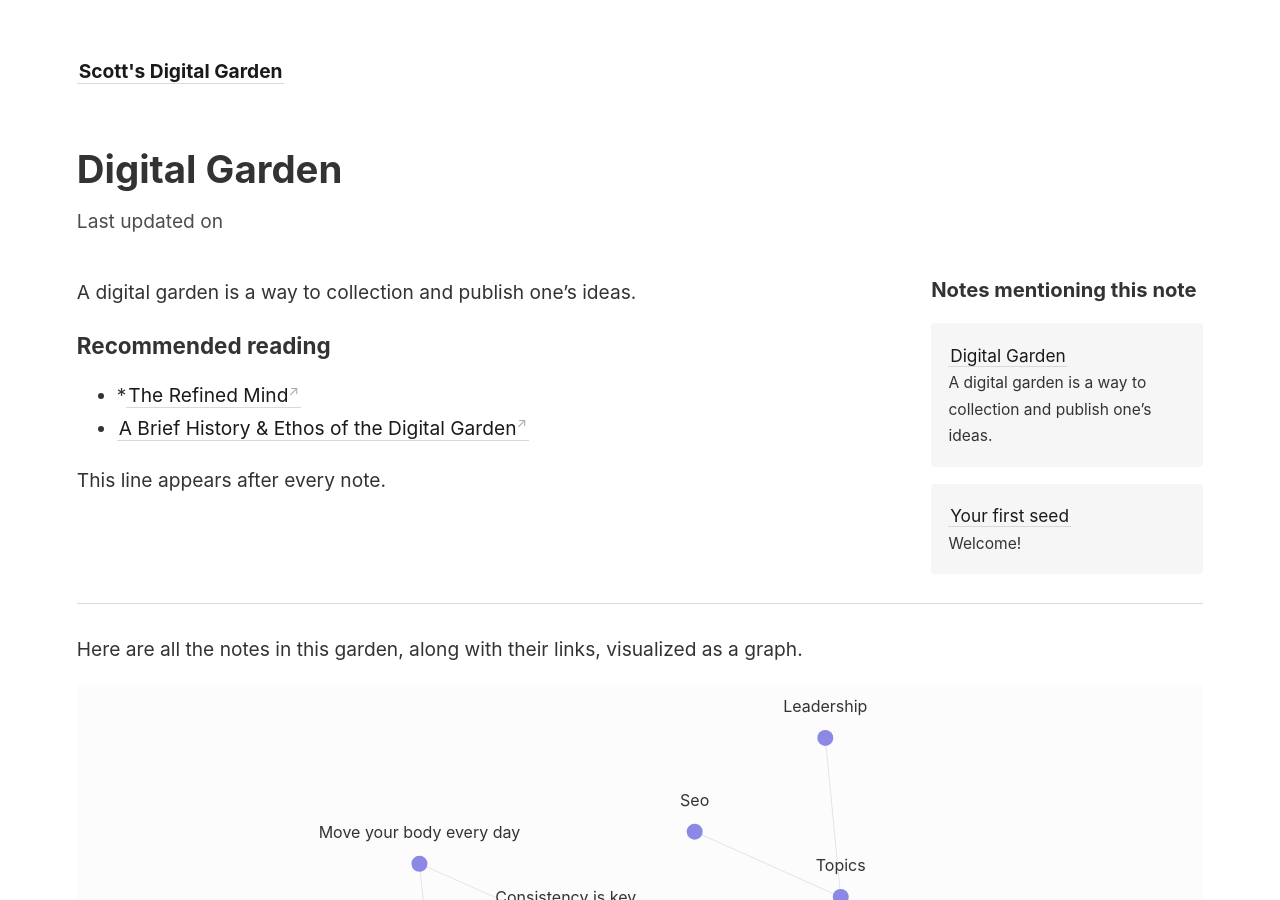
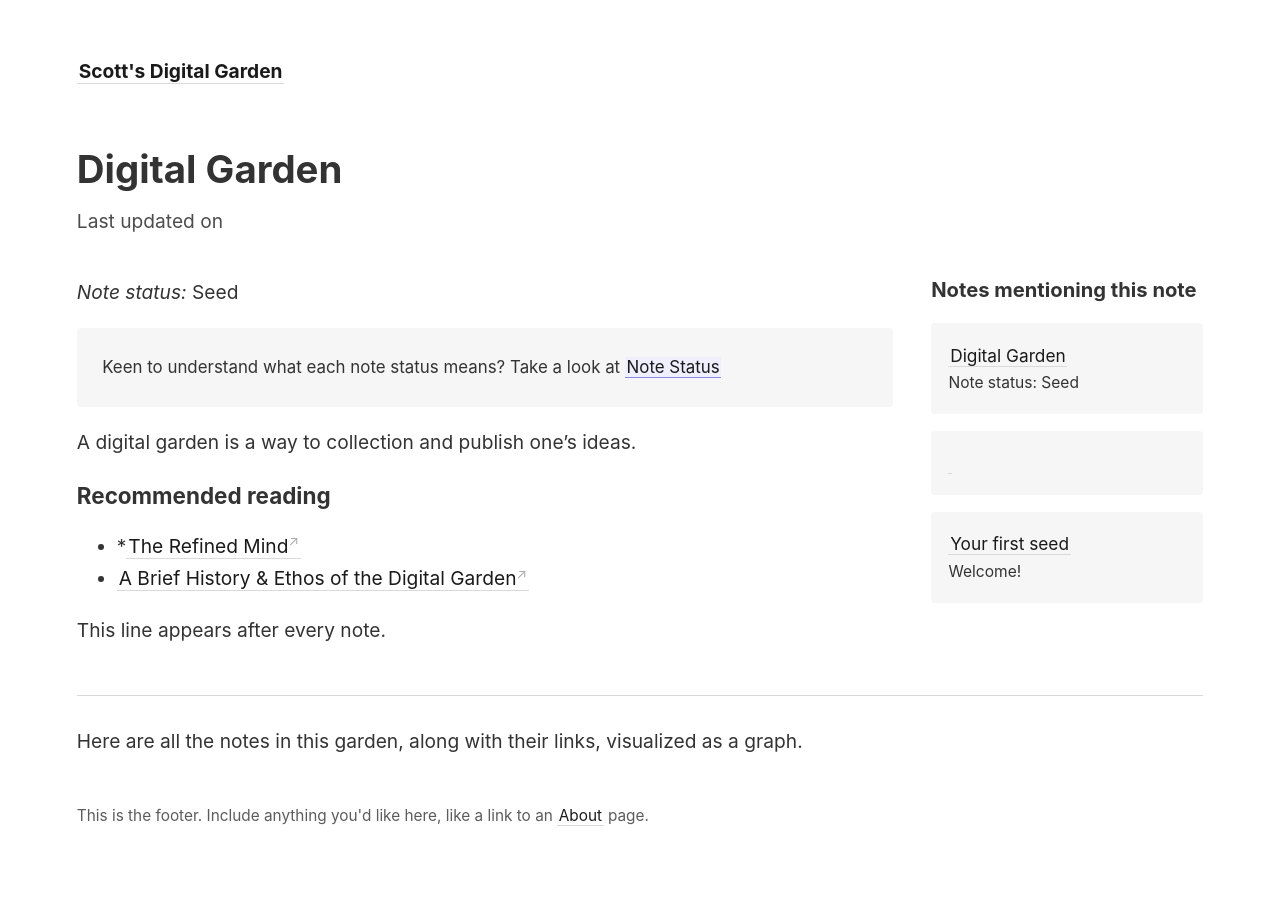
Before and after one commit to scott-salter/garden, a Jekyll site: the page built from _notes/Digital Garden.md, in a window 1280 px wide and 900 px high. Built offline with Jekyll 4.4.1, drawn with Linux system fonts in a browser that asks for light colours; some of the changed text lies outside the part shown.

Commit message:
added note status

```diff
--- a/_notes/Digital Garden.md
+++ b/_notes/Digital Garden.md
@@ -1,6 +1,10 @@
 ---
 title: Digital Garden
 ---
+
+*Note status:* Seed
+
+> Keen to understand what each note status means? Take a look at [[Note Status]]
 
 A digital garden is a way to collection and publish one's ideas.
 
```
Also changed, not shown: _notes/Note Status.md (added, +12 -0 lines).
